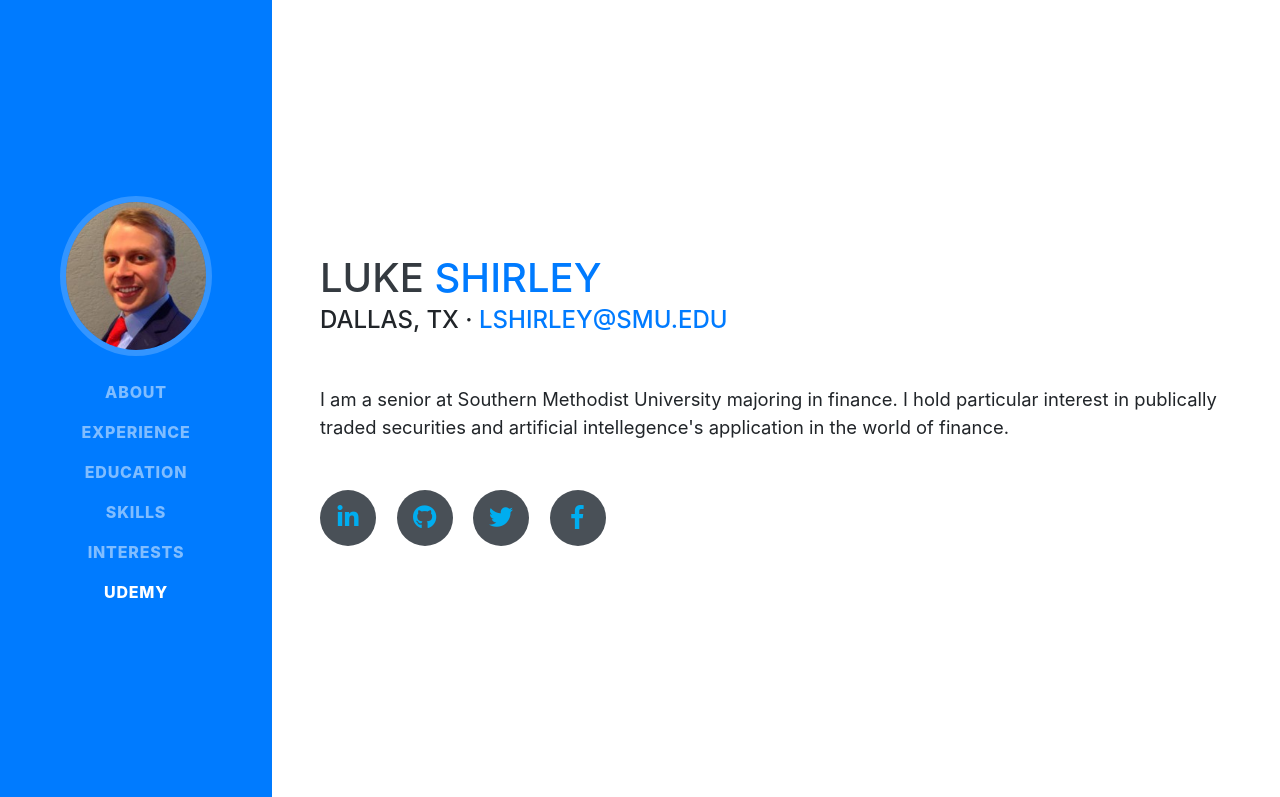
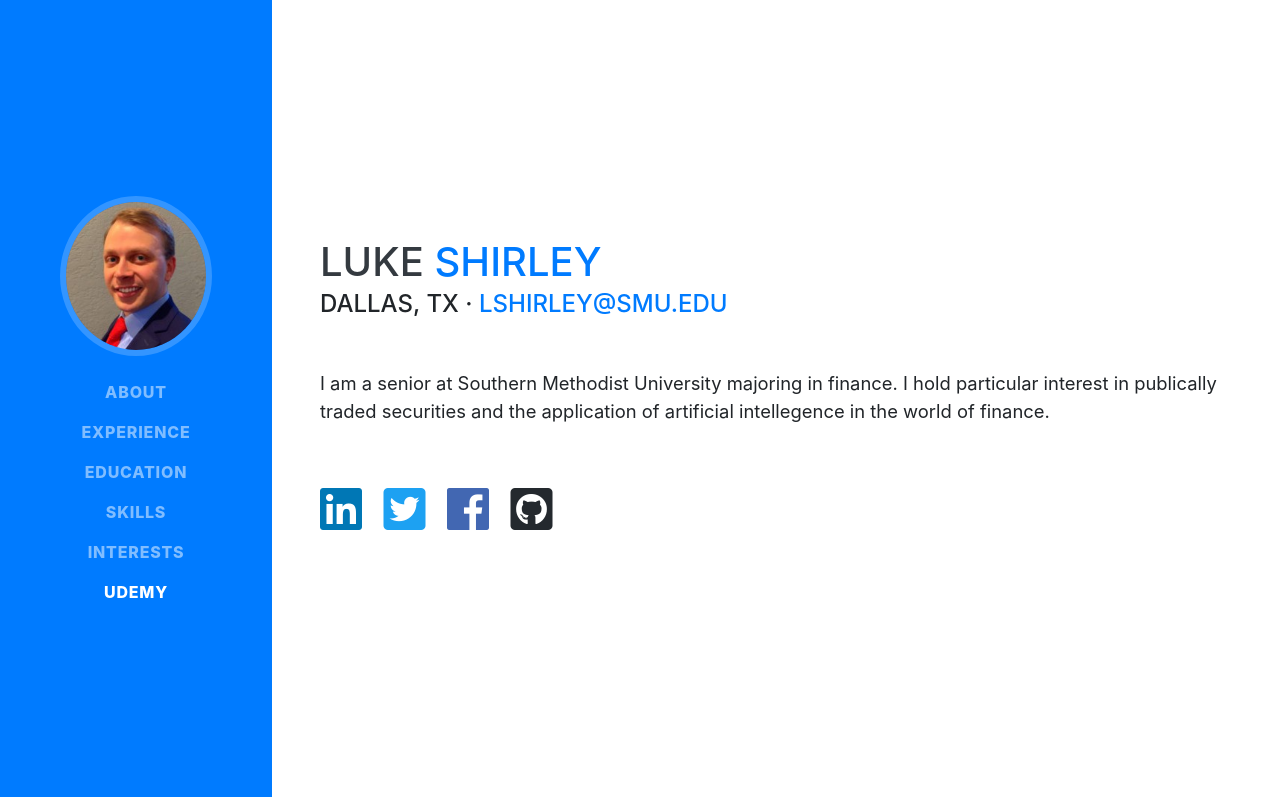
Before and after one commit to Lukeshirley3/Lukeshirley3.github.io, a website with bundled scripts: page index.html in a window 1280 px wide. Shown: the top 797 px of the page. Built offline with nearby package versions, Linux system fonts and the light colour scheme; a web font is replaced by a local one.

Commit message:
Update index.html

```diff
--- a/index.html
+++ b/index.html
@@ -70,22 +70,32 @@
         <div class="subheading mb-5">Dallas, Tx  ·
           <a href="mailto:lshirley@smu.edu">Lshirley@smu.edu</a>
         </div>
-        <p class="lead mb-5">I am a senior at Southern Methodist University majoring in finance. I hold particular interest in publically traded securities and artificial intellegence's application in the world of finance.</p>
-        <div class="social-icons">
-          <a href="https://www.linkedin.com/in/lukeshirleyx/">
-            <i style="color: #00ADEF" class="fab fa-linkedin-in"></i>
-          </a>
+        <p class="lead mb-5">I am a senior at Southern Methodist University majoring in finance. I hold particular interest in publically traded securities and the application of artificial intellegence in the world of finance.</p>
+
+        <ul class="list-inline dev-icons">
+          <li class="list-inline-item">
+            <a href="https://www.linkedin.com/in/lukeshirleyx/">
+              <i style="color: #0077B5" class="fab fa-linkedin"></i>
+            <a/>
+          </li>
+          <li class="list-inline-item">
+            <a href="https://twitter.com/lukeshirleyx">
+              <i style="color: #1DA1F2" class="fab fa-twitter-square"></i>
+            <a/>
+          </li>
+          <li class="list-inline-item">
+            <a href="https://www.facebook.com/Lukeshirleyx">
+              <i style="color: #4267B2" class="fab fa-facebook"></i>
+            <a/>
+          </li>
+          <li class="list-inline-item">
           <a href="https://github.com/Lukeshirleyx">
-            <i style="color: #00ADEF" class="fab fa-github"></i>
-          </a>
-          <a href="https://twitter.com/lukeshirleyx">
-            <i style="color: #00ADEF" class="fab fa-twitter"></i>
-          </a>
-          <a href="https://www.facebook.com/Lukeshirleyx">
-            <i style="color: #00ADEF" class="fab fa-facebook-f"></i>
-          </a>
-        </div>
+            <i style="color: #24292E" class="fab fa-github-square"></i>
+          <a/>
+          </li>
+        </ul>
       </div>
+
     </section>
 
     <hr class="m-0">
```
